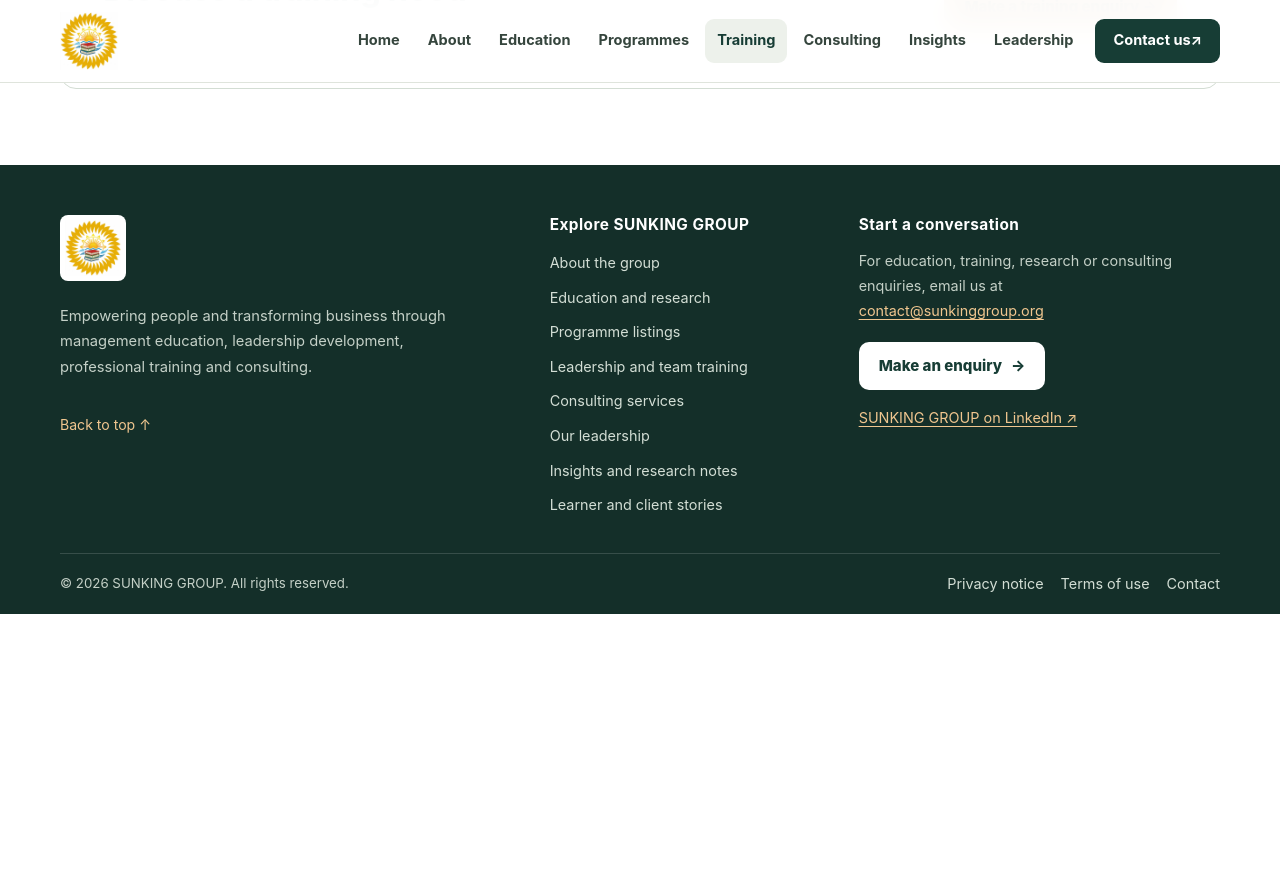
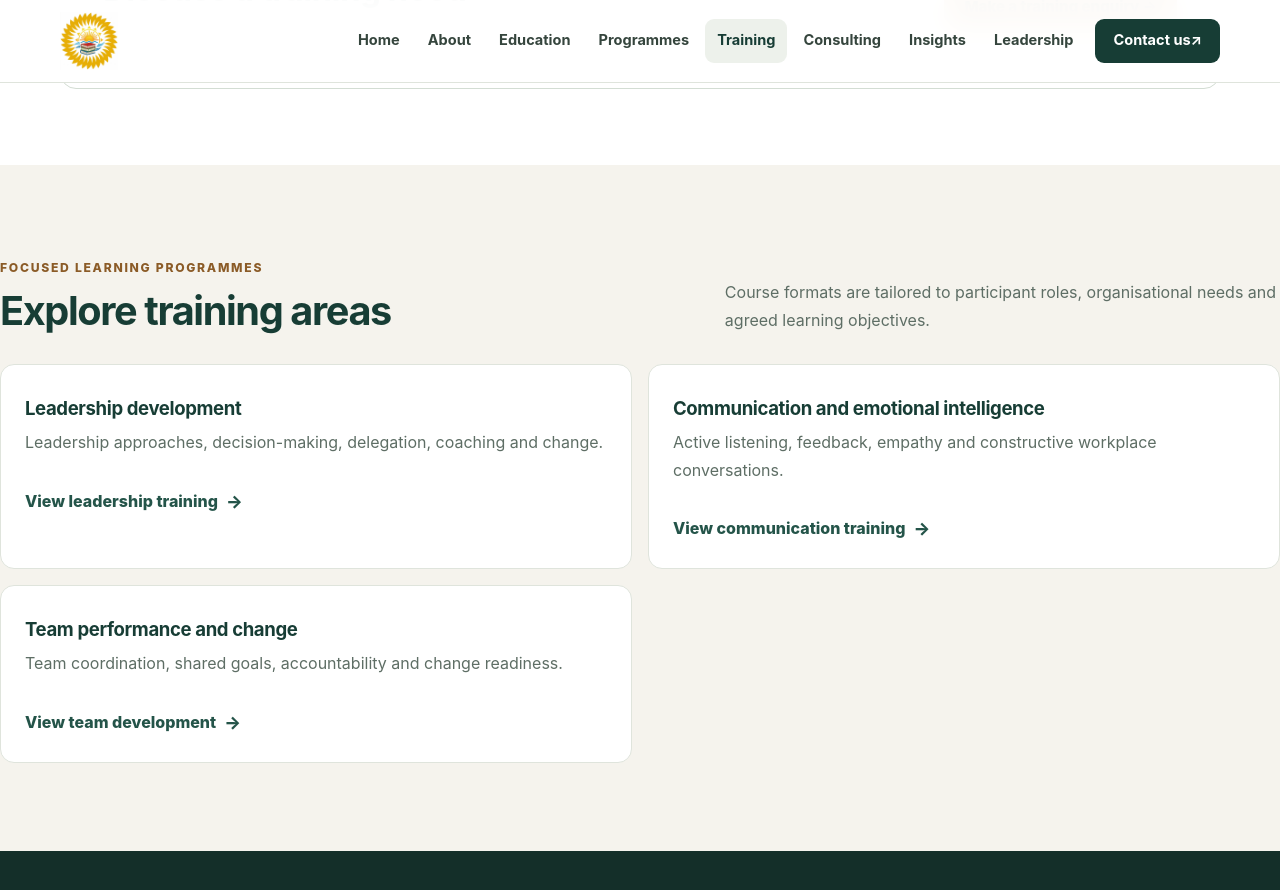
Before and after one commit to MYG-1107/SUNKING-GROUP, a Jekyll site: the page built from training/index.html, in a window 1280 px wide and 900 px high, scrolled down 2627 px. Shown: the top 890 px of the window. Built offline with Jekyll 4.4.1, drawn with Linux system fonts in a browser that asks for light colours; before the commit the page ends 3241 px from its top, so only the background shows below that.

Commit message:
Connect the new programme and service detail pages

```diff
--- a/training/index.html
+++ b/training/index.html
@@ -50,6 +50,7 @@ permalink: /training/
 <section class="section section-soft"><div class="container split"><div><span class="kicker">Practical methods</span><h2>Learning through participation</h2><p class="muted">Training methods described in the group's published materials focus on practice, discussion and application after the session.</p></div><ul class="service-list"><li><strong>Case studies</strong><span>Explore real-life scenarios and consider alternative responses.</span></li><li><strong>Role-play and simulation</strong><span>Practise conversations, decisions and leadership situations in a safe setting.</span></li><li><strong>Group discussions and exercises</strong><span>Compare perspectives, test assumptions and learn from colleagues.</span></li><li><strong>Action planning</strong><span>Translate session insights into specific implementation steps.</span></li><li><strong>Coaching and feedback</strong><span>Use reflection and feedback to support improvement over time.</span></li></ul></div></section>
 <div class="cta-band"><div><h2>Discuss a training need</h2><p>Share the goals, team context and skills you want to develop.</p></div><a class="btn btn-gold" href="/contact/">Make a training enquiry →</a></div>
 </div></section>
+<section class="section section-soft"><div class="section-head"><div><span class="kicker">Focused learning programmes</span><h2>Explore training areas</h2></div><p>Course formats are tailored to participant roles, organisational needs and agreed learning objectives.</p></div><div class="programme-grid"><article class="programme-card"><h3>Leadership development</h3><p>Leadership approaches, decision-making, delegation, coaching and change.</p><a class="text-link" href="/training/leadership-development/">View leadership training</a></article><article class="programme-card"><h3>Communication and emotional intelligence</h3><p>Active listening, feedback, empathy and constructive workplace conversations.</p><a class="text-link" href="/training/communication-workplace/">View communication training</a></article><article class="programme-card"><h3>Team performance and change</h3><p>Team coordination, shared goals, accountability and change readiness.</p><a class="text-link" href="/training/team-performance-change/">View team development</a></article></div></section>
 </main>
 {% include footer.html %}
 </body></html>
```
